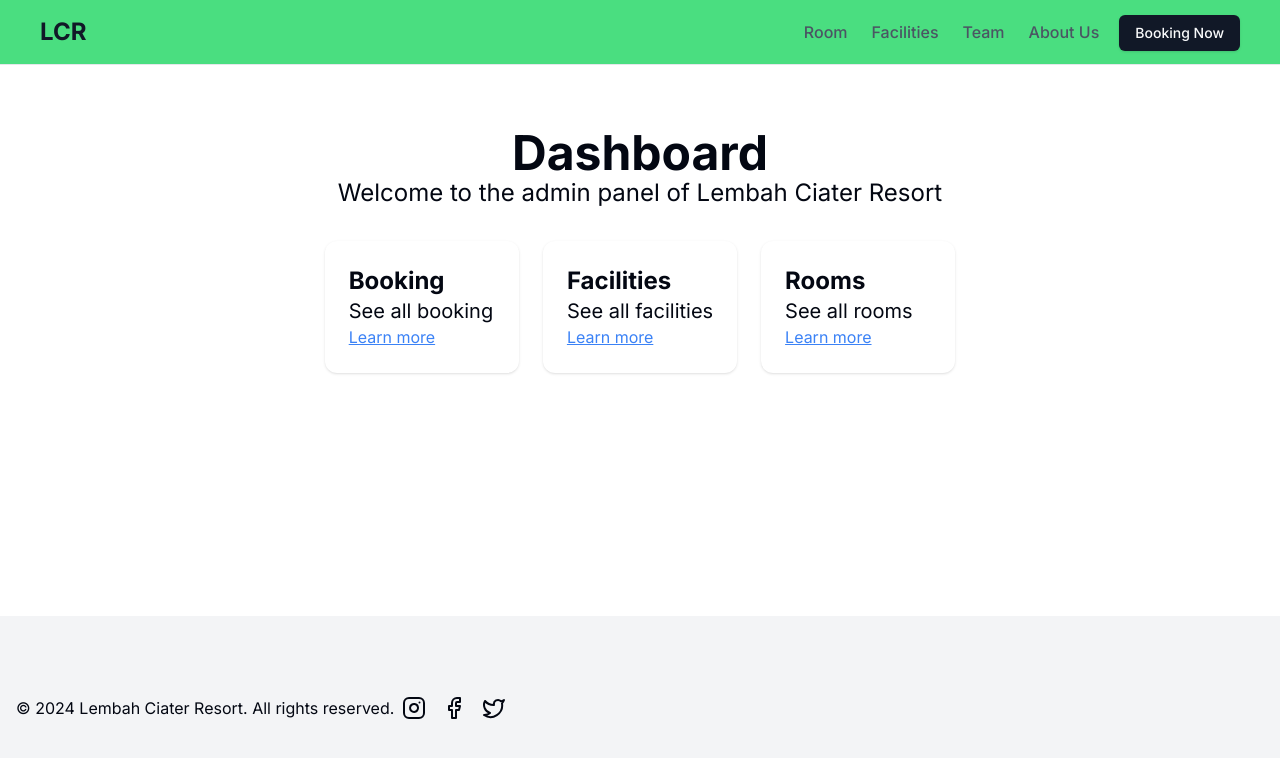
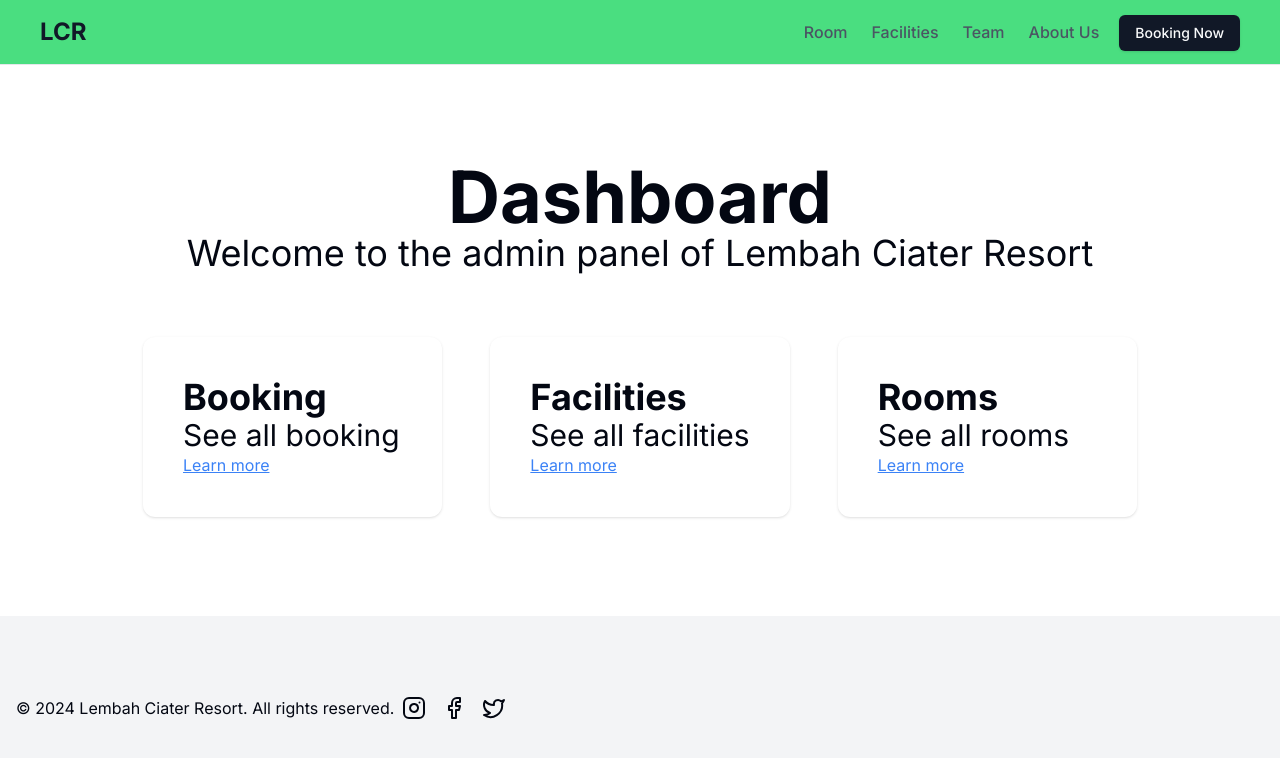
Before and after one commit to yogaqf/lcr, a Next.js app: page / in a window 1280 px wide. Shown: the top 758 px of the page. Built offline with nearby package versions, Linux system fonts and the light colour scheme.

Commit message:
error h1, poppins, responsive dashboard & profile

```diff
--- a/app/data.js
+++ b/app/data.js
@@ -300,7 +300,7 @@ const hrSecurity = [
       {
             id: 40,
             firstName: "Dedi",
-            lastName: "Setiadi",
+            lastName: "Setia Permana",
             image: "/images/ds.jpg",
             position: "Security Staff",
       },
--- a/app/page.tsx
+++ b/app/page.tsx
@@ -2,27 +2,27 @@ import Link from "next/link";
 
 export default function Dashboard() {
   return (
-    <div className="flex flex-col items-center py-16">
-      <h1 className="text-5xl font-bold">Dashboard</h1>
-      <p className="text-2xl">Welcome to the admin panel of Lembah Ciater Resort</p>
-      <div className="grid grid-cols-3 gap-6 mt-8">
-        <div className="bg-white p-6 shadow rounded-xl">
-          <h2 className="text-2xl font-bold">Booking</h2>
-          <p className="text-xl">See all booking</p>
+    <div className="flex flex-col items-center py-16 md:py-20 lg:py-24">
+      <h1 className="text-5xl font-bold md:text-6xl lg:text-7xl">Dashboard</h1>
+      <p className="text-2xl md:text-3xl lg:text-4xl">Welcome to the admin panel of Lembah Ciater Resort</p>
+      <div className="grid grid-cols-1 md:grid-cols-2 lg:grid-cols-3 gap-6 md:gap-8 lg:gap-12 mt-8 md:mt-12 lg:mt-16">
+        <div className="bg-white p-6 md:p-8 lg:p-10 shadow rounded-xl">
+          <h2 className="text-2xl md:text-3xl lg:text-4xl font-bold">Booking</h2>
+          <p className="text-xl md:text-2xl lg:text-3xl">See all booking</p>
           <Link href="/booking">
             <p className="text-blue-500 hover:text-blue-700 underline">Learn more</p>
           </Link>
         </div>
-        <div className="bg-white p-6 shadow rounded-xl">
-          <h2 className="text-2xl font-bold">Facilities</h2>
-          <p className="text-xl">See all facilities</p>
+        <div className="bg-white p-6 md:p-8 lg:p-10 shadow rounded-xl">
+          <h2 className="text-2xl md:text-3xl lg:text-4xl font-bold">Facilities</h2>
+          <p className="text-xl md:text-2xl lg:text-3xl">See all facilities</p>
           <Link href="/facilities">
             <p className="text-blue-500 hover:text-blue-700 underline">Learn more</p>
           </Link>
         </div>
-        <div className="bg-white p-6 shadow rounded-xl">
-          <h2 className="text-2xl font-bold">Rooms</h2>
-          <p className="text-xl">See all rooms</p>
+        <div className="bg-white p-6 md:p-8 lg:p-10 shadow rounded-xl">
+          <h2 className="text-2xl md:text-3xl lg:text-4xl font-bold">Rooms</h2>
+          <p className="text-xl md:text-2xl lg:text-3xl">See all rooms</p>
           <Link href="/room">
             <p className="text-blue-500 hover:text-blue-700 underline">Learn more</p>
           </Link>
--- a/app/profile/[id]/page.tsx
+++ b/app/profile/[id]/page.tsx
@@ -15,7 +15,7 @@ export default function ProfilePage() {
       if (!user) return <div>User not found</div>;
 
       return (
-            <div className='px-40 py-16'>
+            <div className='px-6 sm:px-40 py-16'>
                   <Link href={'/team'}><Button className='px-10 hover:bg-yellow-400 hover:text-black'>Back</Button></Link>
                   <div className="flex flex-col items-center py-12">
                         <Image src={user.image} width={200} height={200} alt={user.firstName} className="rounded-full" />
--- a/app/team/page.tsx
+++ b/app/team/page.tsx
@@ -5,7 +5,7 @@ import Image from 'next/image'
 import { useState } from 'react';
 import { Skeleton } from '@/components/ui/skeleton';
 import { Separator } from "@/components/ui/separator";
-import { Bebas_Neue, Manrope } from "next/font/google";
+import { Bebas_Neue, Poppins } from "next/font/google";
 import { resortManager, accounting, frontOffice, salesMarketing, fbService, fbProduct, housekeeping, engineering, hrSecurity } from "../data.js"
 
 const bebasNeue = Bebas_Neue({
@@ -14,14 +14,14 @@ const bebasNeue = Bebas_Neue({
       variable: "--font-bebas-neue",
 });
 
-const manrope = Manrope({
+const poppins = Poppins({
       subsets: ["latin"],
-      weight: ["800"],
-      variable: "--font-manrope",
+      weight: ["600"],
+      variable: "--font-poppins",
 })
 
 // style tailwind css
-const h1 = `${manrope.className} font-bold text-3xl mb-2 text-slate-600`
+const h1 = `${poppins.className} uppercase text-3xl mb-2 text-slate-600`
 const container = "sm:px-20 lg:px-30 xl:px-40 2xl:px-64 px-6 py-20"
 const wrapper = "mt-8 w-full grid grid-cols-2 gap-4 md:grid-cols-3 lg:grid-cols-3 xl:grid-cols-4 lg:gap-8  mb-10"
 const card = "aspect-square w-full bg-gray-200 rounded-xl flex flex-col justify-end bg-cover shadow-2xl overflow-hidden relative group cursor-pointer"
@@ -195,7 +195,7 @@ const Home = () => {
                   </div>
 
                   {/* FB Product */}
-                  <h1 className="font-bold text-2xl mb-2 text-slate-700">FB Product</h1>
+                  <h1 className={h1}>FB Product</h1>
                   <Separator className=" bg-green-500 " />
                   <div className={wrapper}>
                         {fbProduct.map((item, index) => (
--- a/components/Navbar.tsx
+++ b/components/Navbar.tsx
@@ -60,7 +60,7 @@ export default function Navbar() {
                                                             </Link>
                                                       ))}
                                                 </div>
-                                                <Link href={"/booking"}><Button className="hover:text-primary hover:bg-yellow-400">Booking Now</Button></Link>
+                                                <Link href={"/booking"} onClick={() => setIsOpen(false)}><Button className="hover:text-primary hover:bg-yellow-400">Booking Now</Button></Link>
                                           </SheetContent>
                                     </Sheet>
                               </div>
```
